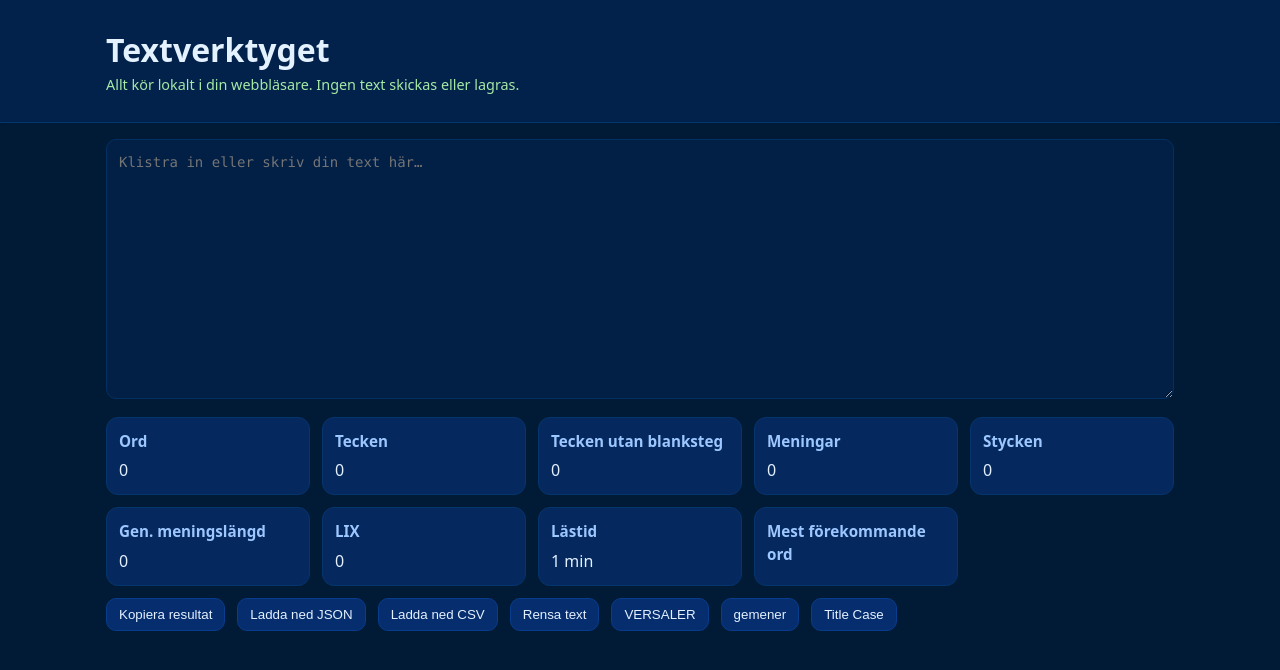
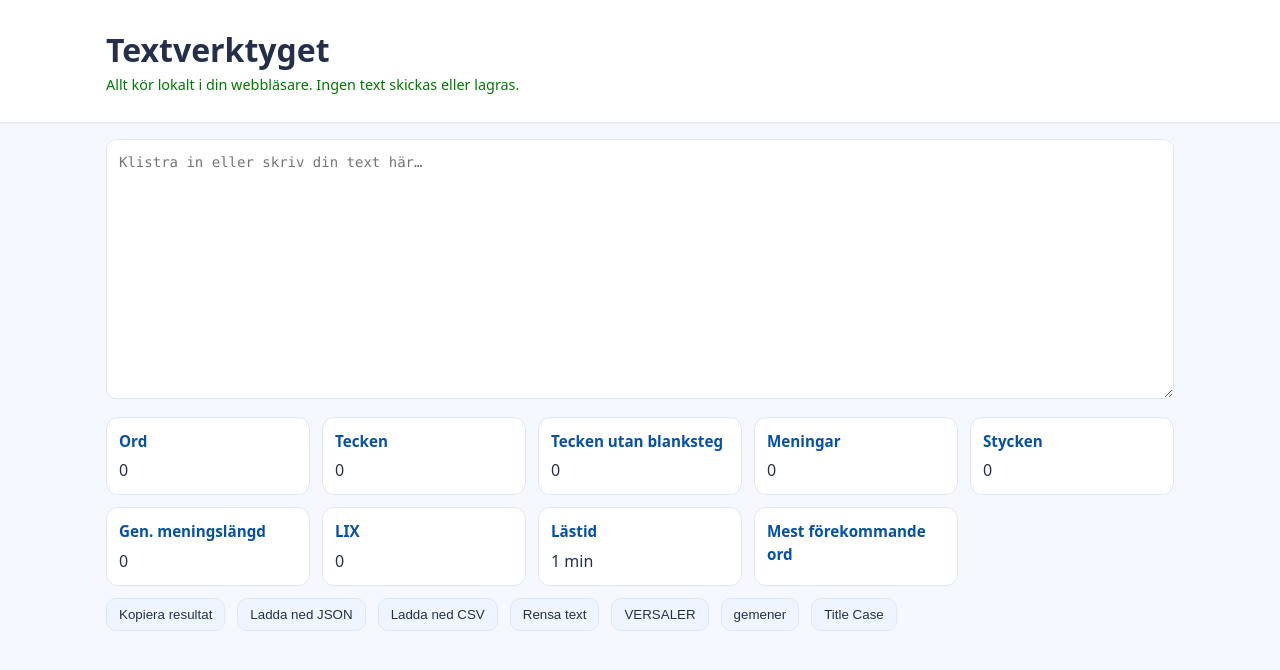
Before and after one commit to Ezzat-1980/textverktyg, a plain HTML site: page index.html in a window 1280 px wide. Drawn offline with Linux system fonts and the dark colour scheme.

Commit message:
Add files via upload

```diff
--- a/index.html
+++ b/index.html
@@ -12,12 +12,12 @@
   <meta name="twitter:card" content="summary">
   <link rel="canonical" href="https://textverktyget.se/">
   <style>
-    /* Färgvariabler för en ljus och mjuk bakgrund. Lätt att anpassa här. */
+    /* Färgvariabler för en ljus, enhetlig design. Mörkt läge är inaktiverat för att undvika svart bakgrund. */
     :root {
       --gap: 12px;
       --primary: #0a7cff;
       --primary-dark: #0550a8;
-      --bg-light: #f5f9ff; /* ljus bakgrundston med lite blått */
+      --bg-light: #f5f9ff;
       --card-bg: #ffffff;
       --card-border: #e0e6f0;
     }
@@ -97,37 +97,7 @@
       border-color: var(--primary-dark);
     }
     .sr-only { position: absolute; left: -9999px; }
-    /* Mörkt läge med färg istället för svart */
-    @media (prefers-color-scheme: dark) {
-      body {
-        background: #011b37;
-        color: #e4f1ff;
-      }
-      header {
-        background: #02224b;
-        border-color: #02366f;
-      }
-      textarea {
-        background: #021f46;
-        color: #e4f1ff;
-        border: 1px solid #032f63;
-      }
-      .card {
-        background: #05285e;
-        border-color: #04366d;
-      }
-      button {
-        background: #062d6d;
-        border-color: #083c8c;
-        color: #e4f1ff;
-      }
-      button:hover {
-        background: var(--primary-dark);
-        color: #fff;
-      }
-      .card h3 { color: #9dc7ff; }
-      .trust { color: #a6e9a6; }
-    }
+    /* Inget mörkt läge – samma färger används även om användarens system är i mörkt läge. */
   </style>
   <script type="application/ld+json">
   {"@context":"https://schema.org","@type":"WebApplication","name":"Textverktyget",
```
